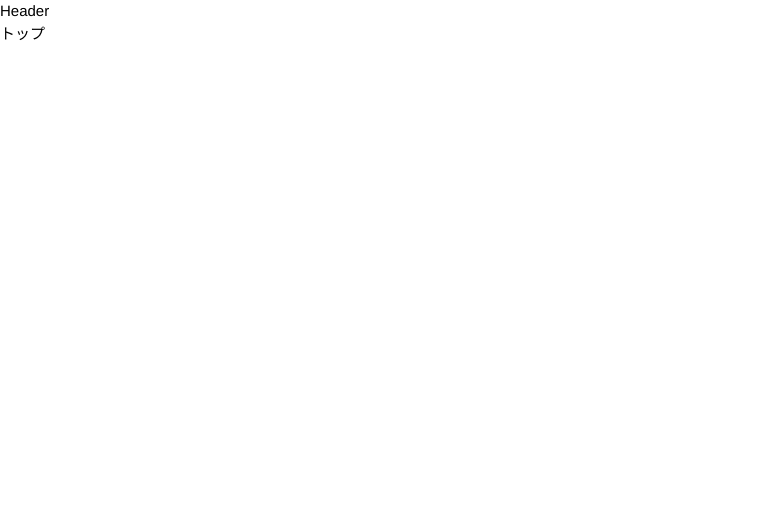
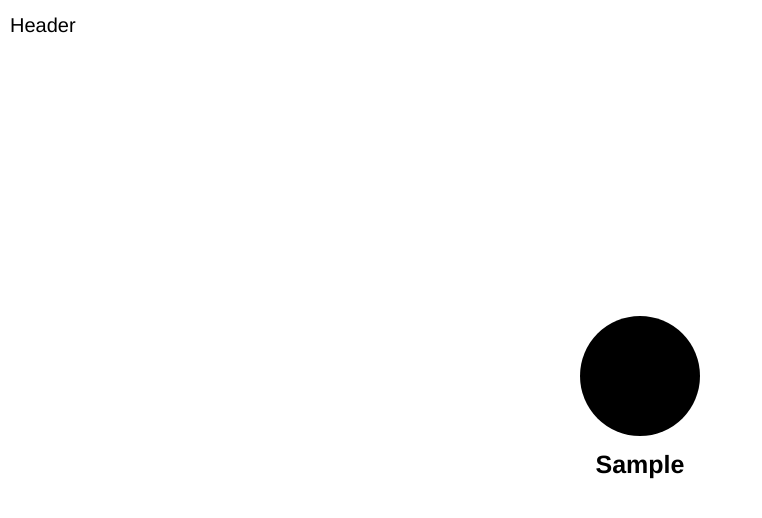
Before and after one commit to itomise/next-template, a Next.js app: page / in a window 1280 px wide. Shown: the top 518 px of the page, without its empty margins (0-762 px from the left). Built offline with nearby package versions, Linux system fonts and the light colour scheme.

Commit message:
update : sample style

```diff
--- a/package.json
+++ b/package.json
@@ -6,6 +6,7 @@
     "dev": "next",
     "build": "next build",
     "start": "next start",
+    "export": "next build && next export -o htdocs/",
     "lint": "eslint --ext .js,.jsx,.ts,.tsx --ignore-path .gitignore ."
   },
   "dependencies": {
--- /dev/null
+++ b/src/components/component/index/Index.module.scss
@@ -0,0 +1,17 @@
+@import '~src/styles/foundation/util.scss';
+
+.wrap {
+  display: flex;
+  justify-content: center;
+  align-items: center;
+  width: 100%;
+  height: 100%;
+  flex-direction: column;
+  img {
+    width: 120px;
+  }
+  h1 {
+    padding-top: 10px;
+    font-size: 25px;
+  }
+}
--- /dev/null
+++ b/src/components/component/index/Index.tsx
@@ -0,0 +1,14 @@
+import style from './Index.module.scss'
+
+const Index: React.FC = () => {
+  return (
+    <>
+      <div className={style.wrap}>
+        <img src="/img/test.svg" alt="" />
+        <h1>Sample</h1>
+      </div>
+    </>
+  )
+}
+
+export { Index }
--- a/src/components/layout/Header/Header.module.scss
+++ b/src/components/layout/Header/Header.module.scss
@@ -1,10 +1,11 @@
 @import '~src/styles/foundation/util.scss';
 
-
-@include mq(pc) {
-
+.wrap {
+  position: fixed;
+  top: 0;
+  left: 0;
+  p {
+    font-size: 20px;
+    padding: 10px;
+  }
 }
-
-@include mq(sp) {
-
-}
--- a/src/components/layout/Header/Header.tsx
+++ b/src/components/layout/Header/Header.tsx
@@ -6,7 +6,7 @@ import style from './Header.module.scss'
 const Header: NextComponentType = () => {
   return (
     <>
-      <div className={style.l_header}>
+      <div className={style.wrap}>
         <p>Header</p>
       </div>
     </>
--- a/src/pages/index.tsx
+++ b/src/pages/index.tsx
@@ -2,6 +2,7 @@ import * as React from 'react'
 import { NextPage } from 'next'
 
 import Head from 'next/head'
+import { Index } from '~/components/component/index'
 
 const Home: NextPage = () => (
   <>
@@ -9,7 +10,7 @@ const Home: NextPage = () => (
       <title>next template top</title>
     </Head>
 
-    <p>トップ</p>
+    <Index />
   </>
 )
 
--- a/src/styles/foundation/base.scss
+++ b/src/styles/foundation/base.scss
@@ -17,11 +17,20 @@ html {
   word-wrap: break-word;
   overflow-wrap: break-word;
   text-align: left;
+  width: 100%;
+  height: 100%;
 }
 body {
   overscroll-behavior: none;
   -webkit-font-smoothing: antialiased;
-	-webkit-text-size-adjust: 100%;
+  -webkit-text-size-adjust: 100%;
+  width: 100%;
+  height: 100%;
+}
+
+#__next {
+  width: 100%;
+  height: 100%;
 }
 
 a {
```
Also changed, not shown: public/img/test.svg (added).
